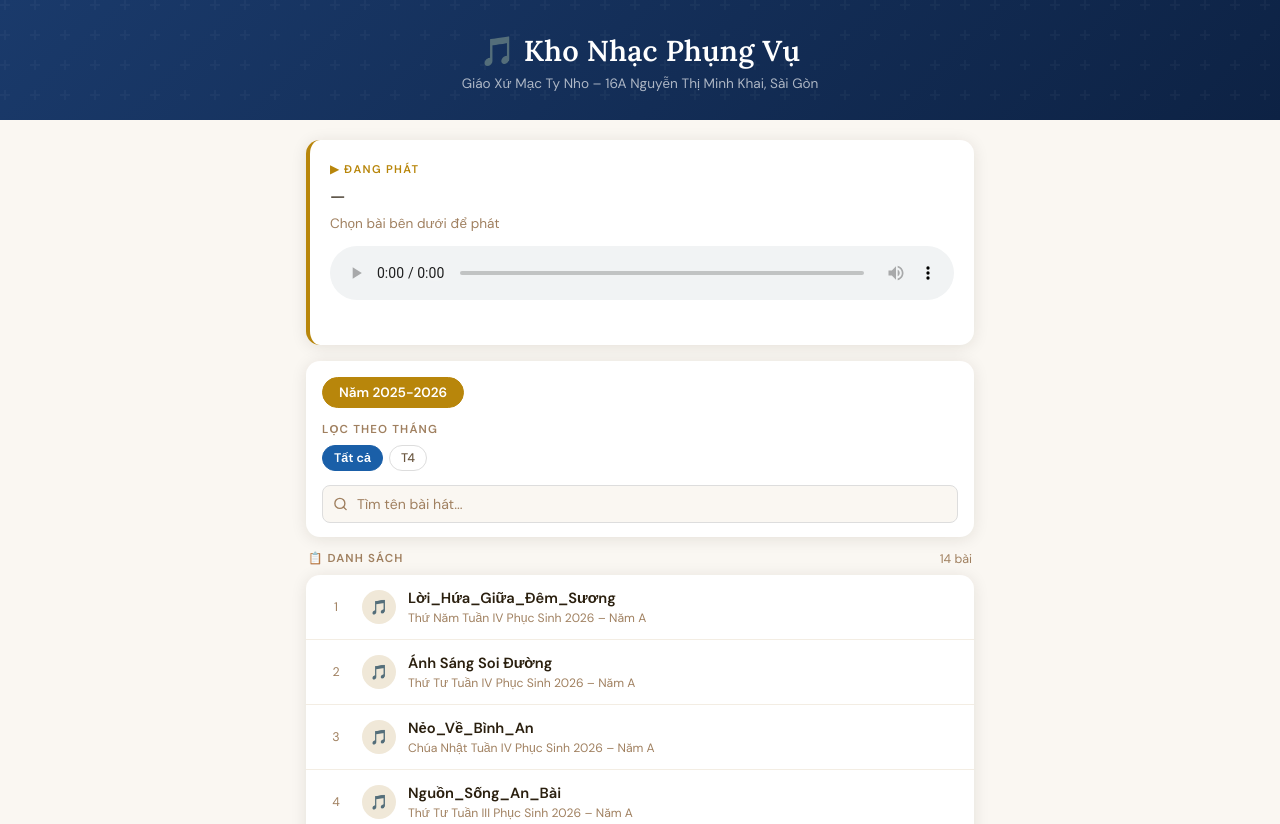
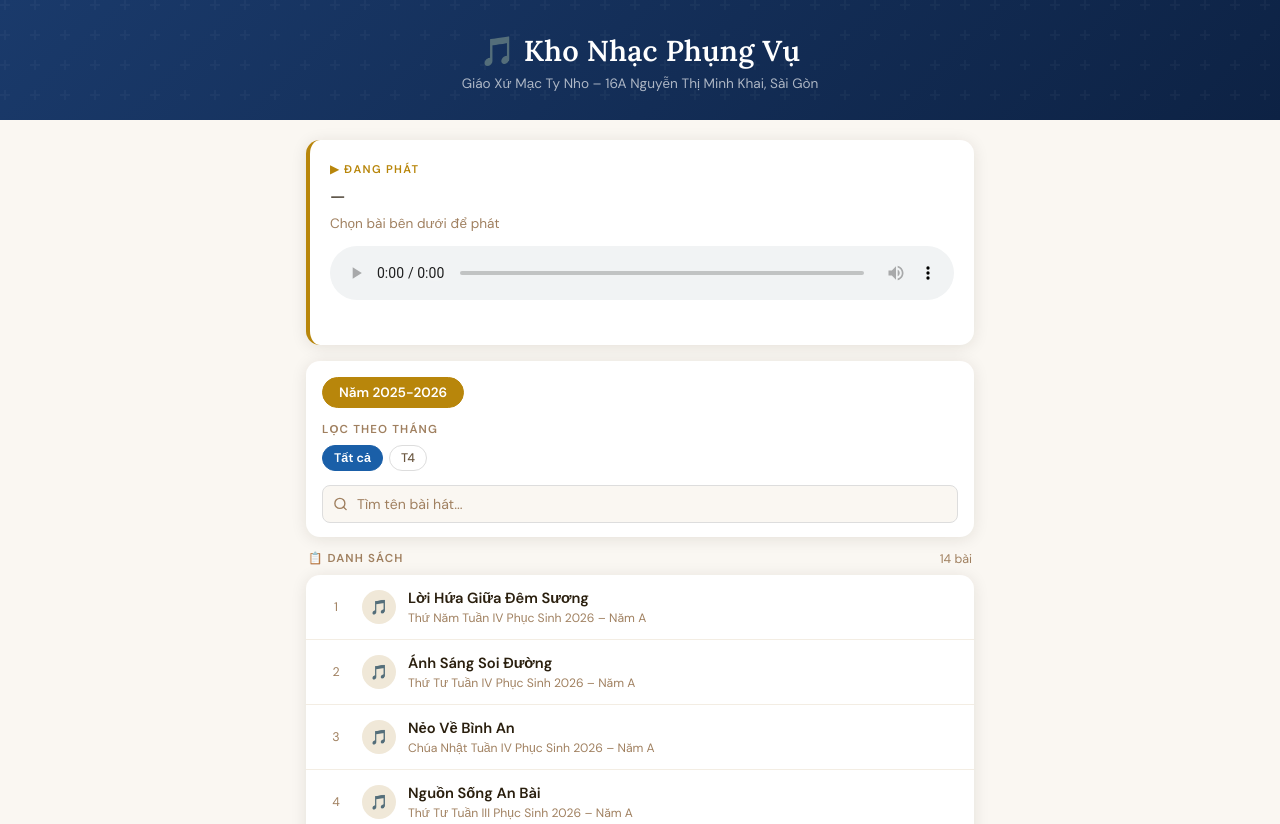
Before and after one commit to hsusams02-glitch/Audio-2025-2026-Nam-A, a plain HTML site: page index.html in a window 1280 px wide. Shown: the top 824 px of the page. Drawn offline with Linux system fonts and the light colour scheme.

Commit message:
Fix titles and song names for tracks

```diff
--- a/index.html
+++ b/index.html
@@ -409,10 +409,10 @@ const tracks = [
 
   // ── BÀI MỚI NHẤT ĐẶT TRÊN ĐẦU ──────────────────────────────────
   {
-    title:    "Lời_Hứa_Giữa_Đêm_Sương",
+    title:    "Lời Hứa Giữa Đêm Sương",
     subtitle: "Thứ Năm Tuần IV Phục Sinh 2026 – Năm A",
     liturgy:  "📅 Phụng vụ: Thứ Năm Tuần IV Phục Sinh – Năm A",
-    song:     "🎵 Ca khúc: Lời_Hứa_Giữa_Đêm_Sương",
+    song:     "🎵 Ca khúc: Lời Hứa Giữa Đêm Sương",
     file:     "20260430-loi-hua-giua-dem-suong-t5-iv-phuc-sinh-2026-nam-a.mp3",
     download: "Loi-Hua-Giua-Dem-Suong-T5-IV-Phuc-Sinh-2026-Nam-A.mp3",
     month:    4,
@@ -431,10 +431,10 @@ const tracks = [
   },
 
   {
-    title:    "Nẻo_Về_Bình_An",
+    title:    "Nẻo Về Bình An",
     subtitle: "Chúa Nhật Tuần IV Phục Sinh 2026 – Năm A",
     liturgy:  "📅 Phụng vụ: Chúa Nhật Tuần IV Phục Sinh – Năm A",
-    song:     "🎵 Ca khúc: Nẻo_Về_Bình_An",
+    song:     "🎵 Ca khúc: Nẻo Về Bình An",
     file:     "20260426-neo-ve-binh-an-cn-iv-phuc-sinh-2026-nam-a.mp3",
     download: "Neo_Ve_Binh_An-CN-IV-Phuc-Sinh-2026-Nam-A.mp3",
     month:    4,
@@ -442,7 +442,7 @@ const tracks = [
   },
 
   {
-    title:    "Nguồn_Sống_An_Bài",
+    title:    "Nguồn Sống An Bài",
     subtitle: "Thứ Tư Tuần III Phục Sinh 2026 – Năm A",
     liturgy:  "📅 Phụng vụ: Thứ Tư Tuần III Phục Sinh – Năm A",
     song:     "🎵 Ca khúc: Nguồn_Sống_An_Bài",
```
